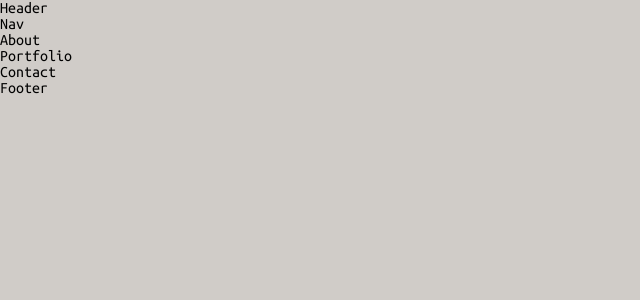
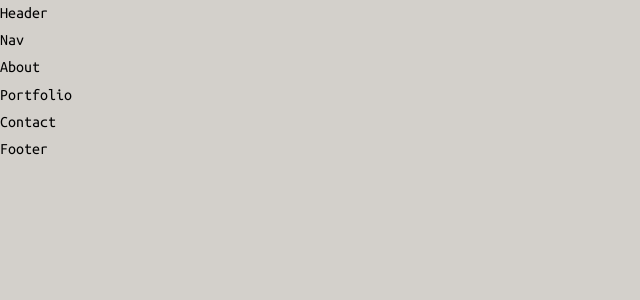
Before and after one commit to Gasimli/Personal-Website, a React (Create React App) app: page / in a window 1280 px wide. Shown: the top 300 px of the page, without its empty margins (0-640 px from the left). Built offline with nearby package versions, Linux system fonts and the light colour scheme.

Commit message:
Added body color,variables,scroll behavior.

```diff
--- a/src/index.css
+++ b/src/index.css
@@ -1,13 +1,6 @@
 
   @import url('https://fonts.googleapis.com/css2?family=Ubuntu+Mono:ital,wght@0,400;0,700;1,400;1,700&display=swap');
 
-
-
-body {
-    background:#d0ccc8;
-    color:rgb(0, 0, 0);
-    font-family: 'Ubuntu Mono', monospace;
-}
 
 * {
   margin: 0;
@@ -19,3 +12,25 @@ body {
   text-decoration: none;
 
 }
+
+:root{
+--color-bg:#d3d0cb;
+--color-bg-variant:#2e2e2e;
+--color-black:#000000;
+}
+
+html{
+scroll-behavior: smooth;
+
+}
+
+::-webkit-scrollbar{
+  width:1em;
+}
+
+body {
+  font-family: 'Ubuntu Mono', monospace;
+  background: var(--color-bg);
+  color:var(--color-black);
+  line-height:1.7;
+}
```
